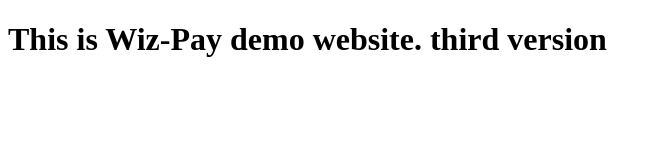
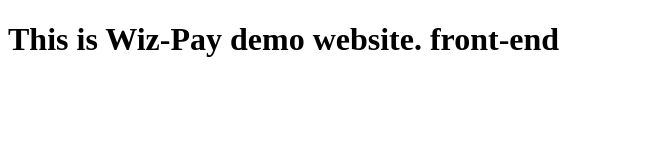
Before and after one commit to rishad7/wizpay, a website: page views/index.html in a window 1280 px wide. Shown: the whole page, without its empty margins (0-661 px from the left). Drawn offline with Linux system fonts and the light colour scheme.

Commit message:
front-end inital commit

```diff
--- a/views/index.html
+++ b/views/index.html
@@ -7,6 +7,6 @@
     <title>Wiz-Pay</title>
   </head>
   <body>
-    <h1>This is Wiz-Pay demo website. third version</h1>
+    <h1>This is Wiz-Pay demo website. front-end</h1>
   </body>
 </html>
```
